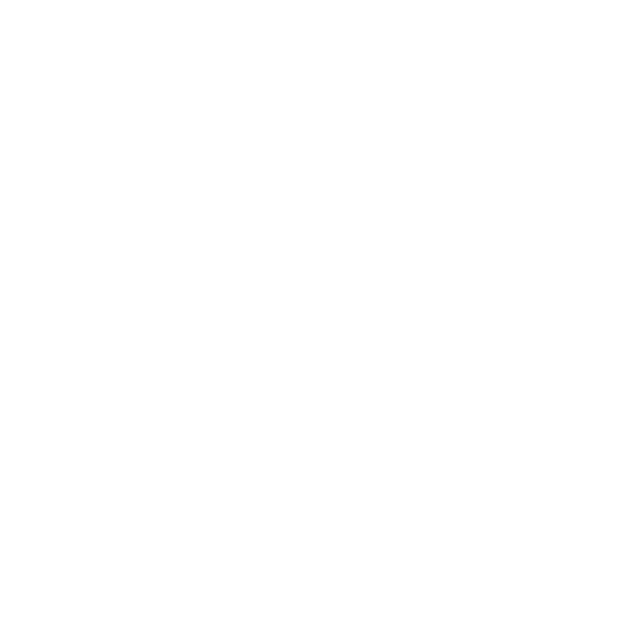
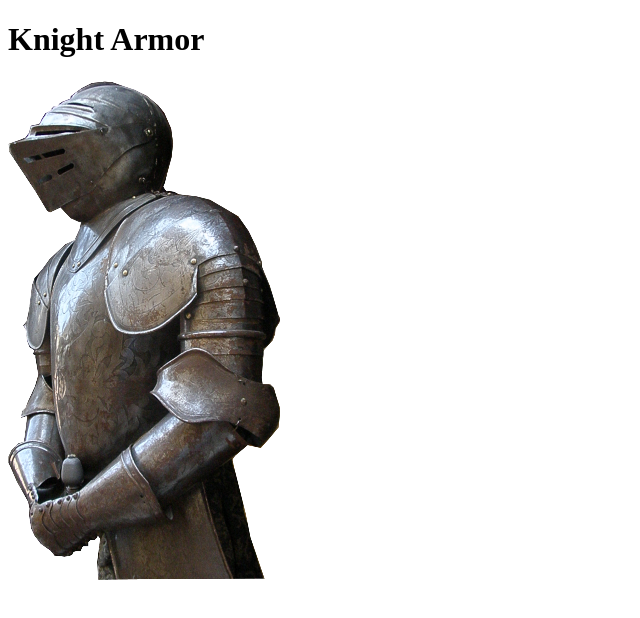
Before and after one commit to Davidson713/Davidson713.github.io, a plain HTML site: page gallery/gallery.html in a window 1280 px wide. Shown: the whole page, without its empty margins (0-640 px from the left). Drawn offline with Linux system fonts and the light colour scheme.

Commit message:
Knight Image Added

```diff
--- a/gallery/gallery.html
+++ b/gallery/gallery.html
@@ -9,6 +9,7 @@
 	<title>Gallery, Knight Armor</title>
 </head>
 <body>
-
+	<h1>Knight Armor</h1>
+<img src="images/knight.png">
 </body>
 </html>
```
Also changed, not shown: gallery/images/knight.png (added).
